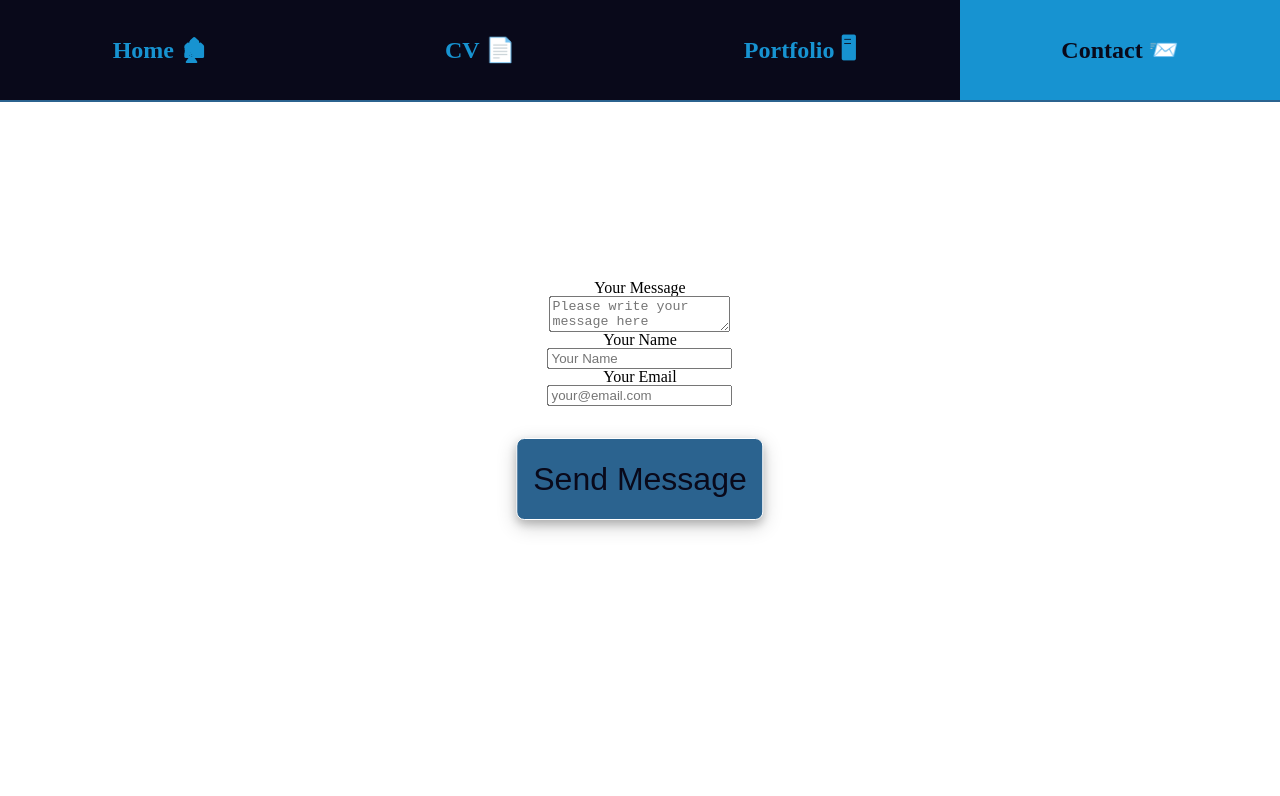
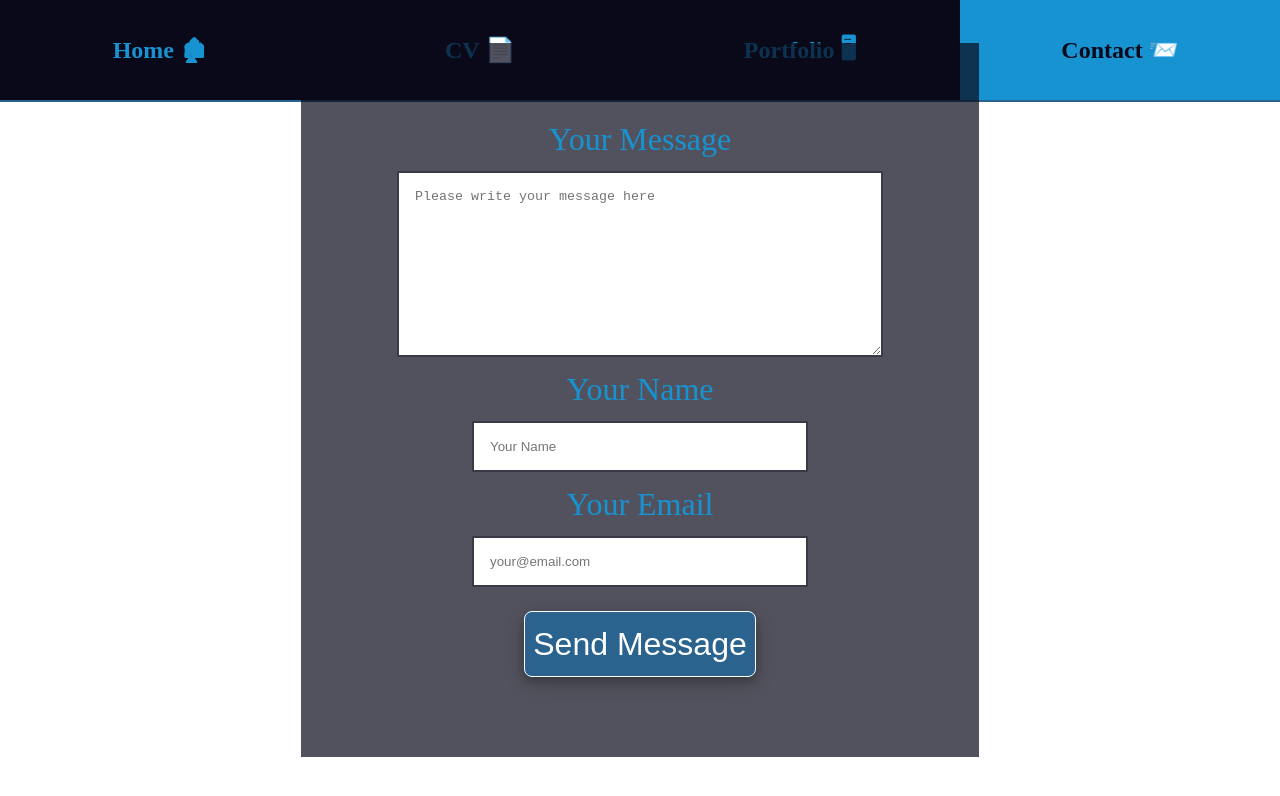
Before and after one commit to ElvisJG/resume-react, a React (Create React App) app: page /contact in a window 1280 px wide. Shown: the top 796 px of the page. Built offline with nearby package versions, Linux system fonts and the light colour scheme; the HTML template or start-up script is replaced by a standard one.

Commit message:
saving progress

```diff
--- a/src/component/Contact/Contact.css
+++ b/src/component/Contact/Contact.css
@@ -3,6 +3,8 @@
   top: 50%;
   left: 50%;
   transform: translate(-50%, -50%);
+  background: rgba(9, 9, 26, 0.7);
+  padding: 5rem;
 }
 .contact-form {
   text-align: center;
@@ -11,3 +13,31 @@
   align-items: center;
   width: 100%;
 }
+
+.contact-wrapper button {
+  padding: 0.5rem;
+  text-align: center;
+  margin-top: 0.5rem;
+  color: white;
+}
+
+label {
+  font-size: 2rem;
+  color: #1793d1;
+}
+
+textarea {
+  margin: 1rem;
+  padding: 1rem;
+  width: 450px;
+  height: 150px;
+  color: #09091a;
+  border: 2px solid rgba(9, 9, 26, 0.8);
+}
+
+input {
+  margin: 1rem;
+  padding: 1rem;
+  width: 300px;
+  border: 2px solid rgba(9, 9, 26, 0.8);
+}
```
Also changed, not shown: package.json (+6 -1 lines), 1 other file (tests, documents, lock files or other folders).
